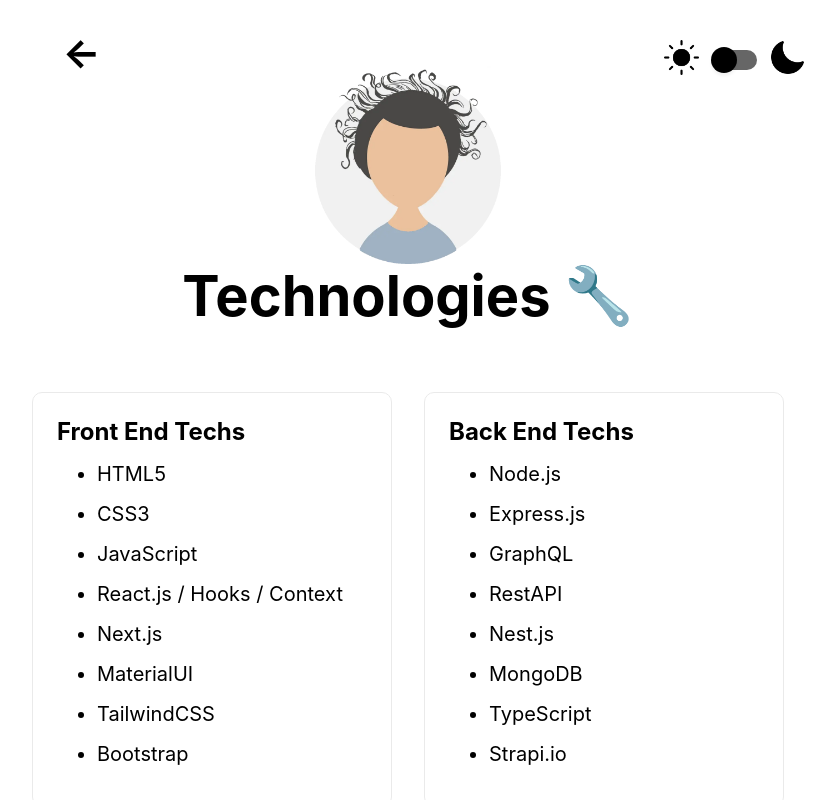
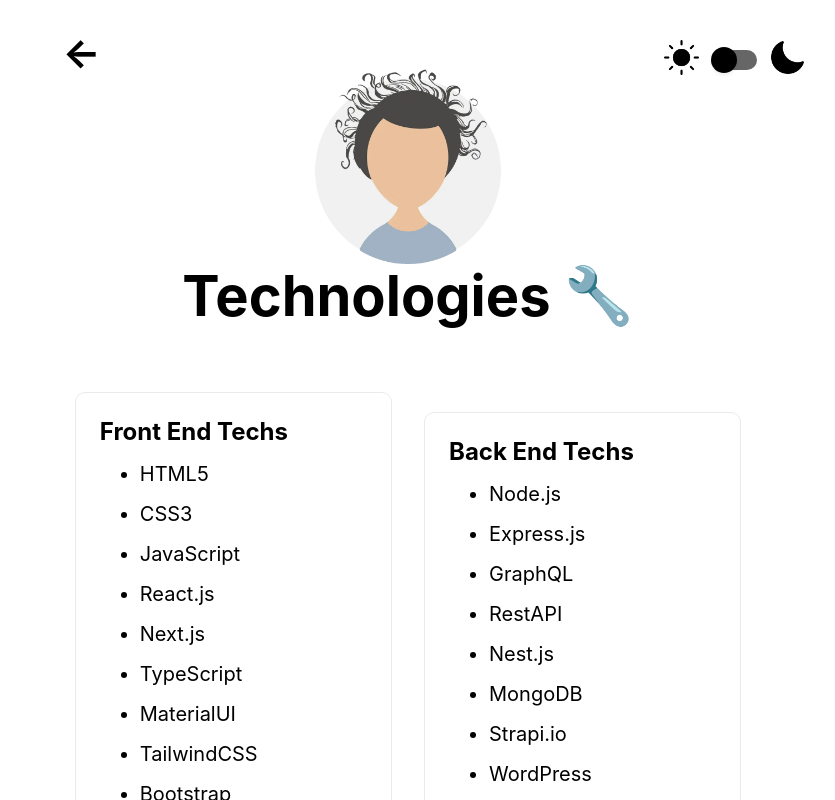
Before and after one commit to Sajadmhy/Sajad-Mahyaei-Portfolio, a Next.js app: page /technologies in a window 1280 px wide. Shown: the top 800 px of the page, without its empty margins (232-1067 px from the left). Built offline with nearby package versions, Linux system fonts and the light colour scheme.

Commit message:
Optimize experience and technologies section

```diff
--- a/pages/experience.jsx
+++ b/pages/experience.jsx
@@ -34,7 +34,7 @@
         <div className={styles.card}>
             <h2>FrontEnd Engineer - Lolo Co</h2>
             <p>
-              <li>Collaborate with designers to build modern, resposive web applications</li>
+              <li>Collaborate with designers to build modern, resposive web applications using Next.js</li>
               <li>Developed web applications using Strapi.io for the CMS and TailwindCSS for styling</li>
             </p>
           </div>
--- a/pages/technologies.jsx
+++ b/pages/technologies.jsx
@@ -34,11 +34,13 @@
 
           <div className={styles.card}>
             <h2>Front End Techs</h2>
-            <ul><li>HTML5</li>
-            <li>CSS3</li>
+            <ul>
+              <li>HTML5</li>
+              <li>CSS3</li>
               <li>JavaScript</li>
-              <li>React.js / Hooks / Context</li>
+              <li>React.js</li>
               <li>Next.js</li>
+              <li>TypeScript</li>
               <li>MaterialUI</li>
               <li>TailwindCSS</li>
               <li>Bootstrap</li>
@@ -47,21 +49,23 @@
 
           <div className={styles.card}>
             <h2>Back End Techs</h2>
-            <ul><li>Node.js</li>
+            <ul>
+              <li>Node.js</li>
               <li>Express.js</li>
               <li>GraphQL</li>
               <li>RestAPI</li>
               <li>Nest.js</li>
               <li>MongoDB</li>
-              <li>TypeScript</li>
               <li>Strapi.io</li>
+              <li>WordPress</li>
             </ul>
           </div>
 
           <div className={styles.card}>
             <h2>Others</h2>
-            <ul><li>Git</li>
-            <li>Jest</li>
+            <ul>
+              <li>Git</li>
+              <li>Jest</li>
               <li>NPM</li>
             </ul>
           </div>
```
